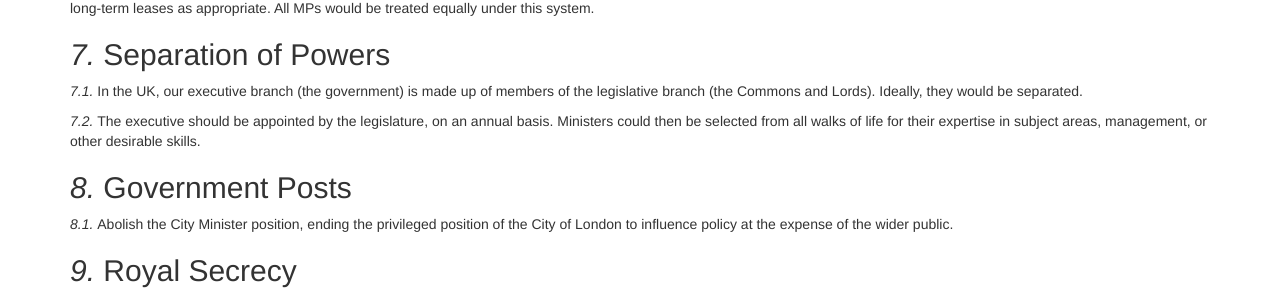
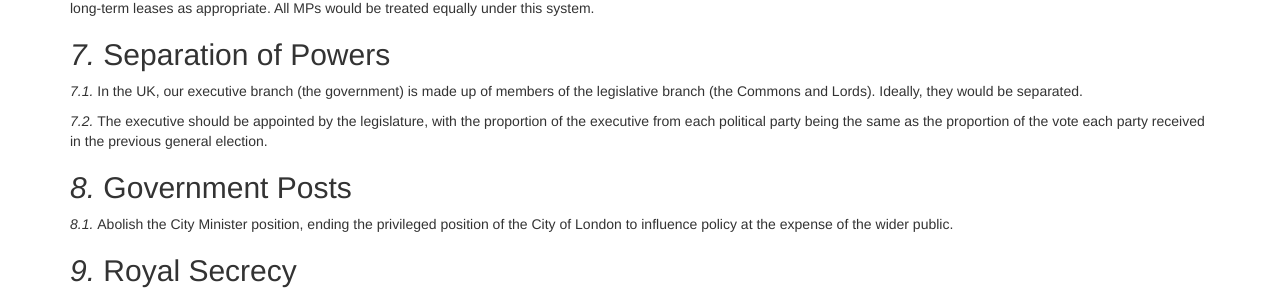
Before and after one commit to openpolitics/manifesto, a Jekyll site: the page built from manifesto/democracy.md, in a window 1280 px wide and 900 px high, scrolled down 1842 px. Shown: the part 147-445 px from the top of the window. Built offline with Jekyll 4.4.1, drawn with Linux system fonts in a browser that asks for light colours; nearby versions of some CDN libraries.

Commit message:
Making the party makeup of the executive reflect vote results. Removed vague text about expertise.

```diff
--- a/manifesto/democracy.md
+++ b/manifesto/democracy.md
@@ -79,7 +79,7 @@ Second home allowances will be scrapped, and MPs will instead have accommodation
 
 In the UK, our executive branch (the government) is made up of members of the legislative branch (the Commons and Lords). Ideally, they would be separated.
 
-The executive should be appointed by the legislature, on an annual basis. Ministers could then be selected from all walks of life for their expertise in subject areas, management, or other desirable skills.
+The executive should be appointed by the legislature, with the proportion of the executive from each political party being the same as the proportion of the vote each party received in the previous general election.
 
 ## Government Posts
 
```
